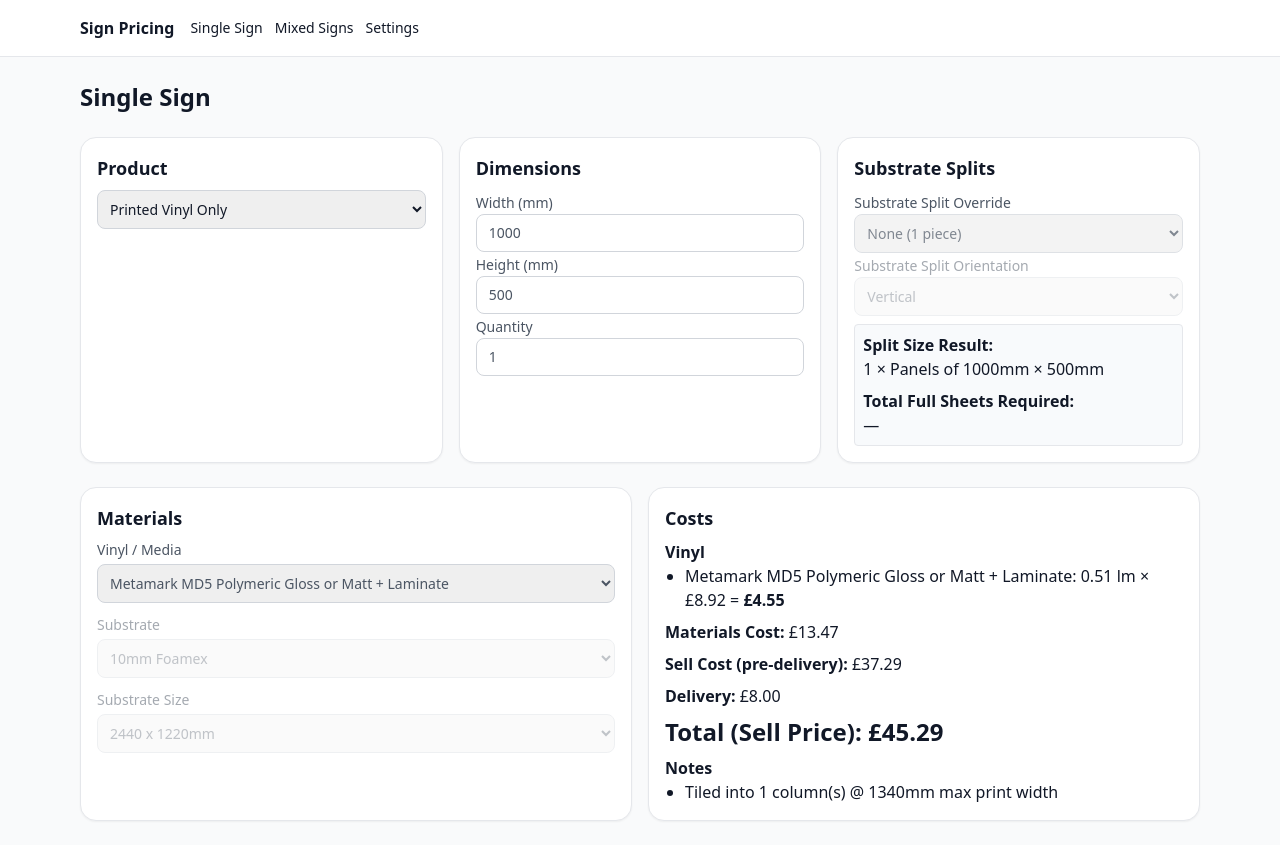
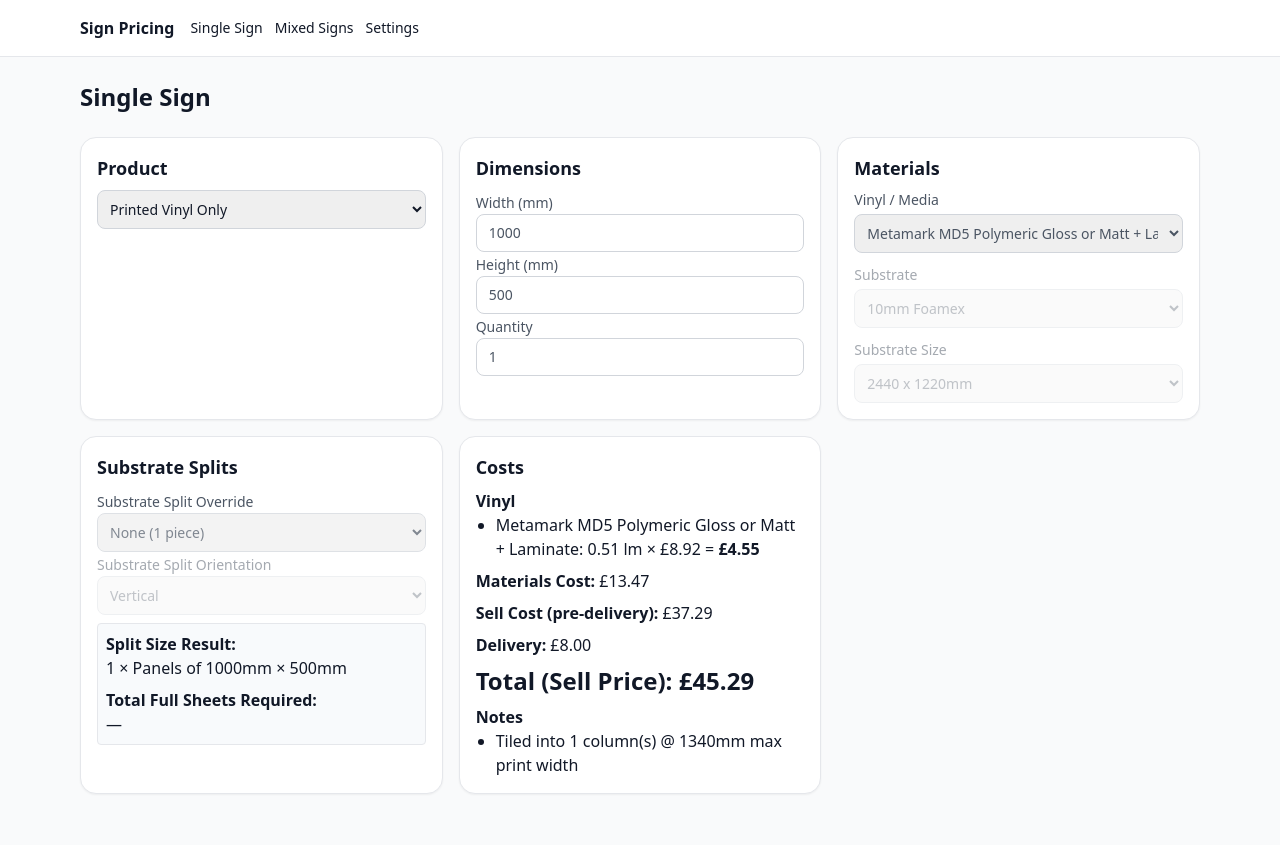
Before and after one commit to mrreiddavid74-bot/Final, a Next.js app: page /single in a window 1280 px wide. After the commit the page ends 818 px from the top, so only its background shows below. Built offline with nearby package versions, Linux system fonts and the light colour scheme.

Commit message:
Vinyl Split Options added and card reorder

```diff
--- a/app/single/page.tsx
+++ b/app/single/page.tsx
@@ -31,6 +31,14 @@ const fmtSize = (w?: number, h?: number) => `${w ?? 0} x ${h ?? 0}mm`
 const sizeKey = (w?: number, h?: number) => `${w ?? 0}x${h ?? 0}`
 const MAX_SPLITS = 6
 
+// numeric min but ignore 0/undefined/Infinity
+function minCap(...vals: Array<number | undefined>): number {
+  const nums = vals.filter(
+      (v): v is number => typeof v === 'number' && isFinite(v) && v > 0
+  )
+  return nums.length ? Math.min(...nums) : Infinity
+}
+
 export default function SinglePage() {
   /** Materials (loaded from API; API prefers lib/preloaded, then /public, then defaults) */
   const [media, setMedia] = useState<VinylMedia[]>([])
@@ -55,6 +63,11 @@ export default function SinglePage() {
 
   /** Which substrate **name group** is selected (unique names) */
   const [subGroupKey, setSubGroupKey] = useState<string | null>(null)
+
+  /** Vinyl Split UI state (only used in PrintedVinylOnSubstrate mode) */
+  const [vinylAuto, setVinylAuto] = useState<boolean>(true)
+  const [vinylSplits, setVinylSplits] = useState<number>(0) // 0 = None (1 piece)
+  const [vinylOrientation, setVinylOrientation] = useState<Orientation>('Vertical')
 
   /** Fetch materials */
   useEffect(() => {
@@ -158,11 +171,38 @@ export default function SinglePage() {
   const isSubstrateProduct =
       input.mode === 'PrintedVinylOnSubstrate' || input.mode === 'SubstrateOnly'
 
+  /** Show Vinyl Split card only for Printed Vinyl on Substrate */
+  const showVinylSplitCard = input.mode === 'PrintedVinylOnSubstrate'
+
+  /** Reset vinyl UI when leaving the mode */
+  useEffect(() => {
+    if (!showVinylSplitCard) {
+      setVinylAuto(true)
+      setVinylSplits(0)
+      setVinylOrientation('Vertical')
+    }
+  }, [showVinylSplitCard])
+
   /** Current substrate variant */
   const currentSubVariant = useMemo(
       () => (input.substrateId ? substrates.find(s => s.id === input.substrateId) : undefined),
       [substrates, input.substrateId]
   )
+
+  /** Current media and effective print width */
+  const currentMedia = useMemo(
+      () => (input.vinylId ? media.find(m => m.id === input.vinylId) : undefined),
+      [media, input.vinylId]
+  )
+
+  const effectivePrintWidthMm = useMemo(() => {
+    const m = currentMedia
+    return minCap(
+        DEFAULT_SETTINGS.masterMaxPrintWidthMm,
+        typeof m?.rollPrintableWidthMm === 'number' ? m?.rollPrintableWidthMm : m?.rollWidthMm,
+        m?.maxPrintWidthMm
+    )
+  }, [currentMedia])
 
   /** Usable sheet dims (margin aware) */
   const usableSheet = useMemo(() => {
@@ -211,7 +251,7 @@ export default function SinglePage() {
     const cur = input.panelSplits ?? 0
 
     // If current choice is still valid for the current orientation, keep it
-    if (allowedCur.includes(cur as number)) return
+    if (allowedCur.includes(cur)) return
 
     // Prefer None when possible
     if (allowedCur.includes(0)) {
@@ -258,8 +298,7 @@ export default function SinglePage() {
     }
   }, [ready, input, media, substrates])
 
-  /** Split size result text */
-// Split size result text (now multiplied by Quantity)
+  /** Split size result text (substrate) — multiply by quantity */
   const splitPreview = useMemo(() => {
     const n = input.panelSplits ?? 0
     const N = n === 0 ? 1 : n
@@ -276,6 +315,63 @@ export default function SinglePage() {
 
     return { panelsText, panelW, panelH }
   }, [input.panelSplits, input.panelOrientation, input.widthMm, input.heightMm, input.qty])
+
+  /** --- Vinyl Split Options calculation (preview only, not pricing) --- */
+  function lmForPiece(pieceW: number, pieceH: number, effW: number, qty: number) {
+    // same spirit as tileVinylByWidth: columns by width, then stack down the roll
+    const overlap = DEFAULT_SETTINGS.tileOverlapMm || 0
+    const gutter = DEFAULT_SETTINGS.vinylMarginMm || 0
+    const denom = Math.max(1, effW - overlap)
+    const columns = Math.ceil((pieceW + overlap) / denom)
+    const lm = (columns * (pieceH + gutter) * qty) / 1000 // metres
+    return { columns, lm }
+  }
+
+  const vinylCalc = useMemo(() => {
+    if (!showVinylSplitCard || !currentMedia || !isFinite(effectivePrintWidthMm)) {
+      return { text: '—', totalLm: 0, usedN: 1, usedOri: 'Vertical' as Orientation }
+    }
+
+    const W = input.widthMm || 0
+    const H = input.heightMm || 0
+    const qty = input.qty || 1
+
+    const decide = (N: number, ori: Orientation) => {
+      const n = N === 0 ? 1 : N
+      const pieceW = ori === 'Vertical' ? W / n : W
+      const pieceH = ori === 'Vertical' ? H : H / n
+      return { n, pieceW, pieceH }
+    }
+
+    if (vinylAuto) {
+      // Try both orientations; pick the one with smaller total lm
+      const v = decide(0, 'Vertical')
+      const h = decide(0, 'Horizontal')
+      const lv = lmForPiece(v.pieceW, v.pieceH, effectivePrintWidthMm, qty)
+      const lh = lmForPiece(h.pieceW, h.pieceH, effectivePrintWidthMm, qty)
+      const pick = lv.lm <= lh.lm ? { ori: 'Vertical' as Orientation, ...v, lm: lv.lm } : { ori: 'Horizontal' as Orientation, ...h, lm: lh.lm }
+      const text = `1 × ${Math.round(pick.pieceW)} × ${Math.round(pick.pieceH)}mm`
+      return { text, totalLm: pick.lm, usedN: 1, usedOri: pick.ori }
+    } else {
+      const N = Math.max(0, Math.min(MAX_SPLITS, vinylSplits | 0))
+      const ori: Orientation = vinylOrientation
+      const d = decide(N, ori)
+      const { lm } = lmForPiece(d.pieceW, d.pieceH, effectivePrintWidthMm, qty)
+      const text = `${N === 0 ? 1 : N} × ${Math.round(d.pieceW)} × ${Math.round(d.pieceH)}mm`
+      return { text, totalLm: lm, usedN: N === 0 ? 1 : N, usedOri: ori }
+    }
+  }, [
+    showVinylSplitCard,
+    currentMedia,
+    effectivePrintWidthMm,
+    vinylAuto,
+    vinylSplits,
+    vinylOrientation,
+    input.widthMm,
+    input.heightMm,
+    input.qty,
+    isSubstrateProduct,
+  ])
 
   return (
       <div className="space-y-6">
@@ -331,64 +427,6 @@ export default function SinglePage() {
             </label>
           </Card>
 
-          {/* NEW: Substrate Splits */}
-          <Card>
-            <h2 className="h2 mb-2">Substrate Splits</h2>
-
-            <label className="label">
-              Substrate Split Override
-              <select
-                  className="select"
-                  value={input.panelSplits ?? 0}
-                  onChange={e => setInput({ ...input, panelSplits: +e.target.value })}
-                  disabled={!isSubstrateProduct || !currentSubVariant}
-              >
-                {/* Build options with disabled when not allowed for current orientation */}
-                {(() => {
-                  const oriKey: Orientation = input.panelOrientation ?? 'Vertical'
-                  const allowed = new Set(allowedSplitsForOrientation[oriKey])
-                  const opts: { val: number; label: string; disabled?: boolean }[] = [
-                    { val: 0, label: 'None (1 piece)', disabled: !allowed.has(0) },
-                  ]
-                  for (let n = 2; n <= MAX_SPLITS; n++) {
-                    opts.push({ val: n, label: String(n), disabled: !allowed.has(n) })
-                  }
-                  return opts.map(o => (
-                      <option key={o.val} value={o.val} disabled={!!o.disabled}>
-                        {o.label}
-                      </option>
-                  ))
-                })()}
-              </select>
-            </label>
-
-            <label className={`label ${input.panelSplits === 0 ? 'opacity-50' : ''}`}>
-              Substrate Split Orientation
-              <select
-                  className="select"
-                  value={input.panelOrientation ?? 'Vertical'}
-                  onChange={e => setInput({ ...input, panelOrientation: e.target.value as Orientation })}
-                  disabled={!isSubstrateProduct || !currentSubVariant || input.panelSplits === 0}
-              >
-                <option>Vertical</option>
-                <option>Horizontal</option>
-              </select>
-            </label>
-
-            <div className="mt-2 p-2 rounded bg-slate-50 border">
-              <div className="font-semibold">Split Size Result:</div>
-              <div>{splitPreview.panelsText}</div>
-              <div className="mt-2 font-semibold">Total Full Sheets Required:</div>
-              <div>
-                {typeof (result as PriceBreakdown | null)?.sheetsUsed === 'number' && currentSubVariant
-                    ? `${(result as PriceBreakdown).sheetsUsed} × Sheets of ${currentSubVariant.sizeW} x ${currentSubVariant.sizeH}mm`
-                    : '—'}
-              </div>
-            </div>
-          </Card>
-        </div>
-
-        <div className="grid grid-cols-1 lg:grid-cols-2 gap-4">
           <Card>
             <h2 className="h2 mb-2">Materials</h2>
             <div className="flex flex-col gap-3">
@@ -465,6 +503,117 @@ export default function SinglePage() {
             </div>
           </Card>
 
+          {/* Substrate Splits */}
+          <Card>
+            <h2 className="h2 mb-2">Substrate Splits</h2>
+
+            <label className="label">
+              Substrate Split Override
+              <select
+                  className="select"
+                  value={input.panelSplits ?? 0}
+                  onChange={e => setInput({ ...input, panelSplits: +e.target.value })}
+                  disabled={!isSubstrateProduct || !currentSubVariant}
+              >
+                {/* Build options with disabled when not allowed for current orientation */}
+                {(() => {
+                  const oriKey: Orientation = input.panelOrientation ?? 'Vertical'
+                  const allowed = new Set(allowedSplitsForOrientation[oriKey])
+                  const opts: { val: number; label: string; disabled?: boolean }[] = [
+                    { val: 0, label: 'None (1 piece)', disabled: !allowed.has(0) },
+                  ]
+                  for (let n = 2; n <= MAX_SPLITS; n++) {
+                    opts.push({ val: n, label: String(n), disabled: !allowed.has(n) })
+                  }
+                  return opts.map(o => (
+                      <option key={o.val} value={o.val} disabled={!!o.disabled}>
+                        {o.label}
+                      </option>
+                  ))
+                })()}
+              </select>
+            </label>
+
+            <label className={`label ${input.panelSplits === 0 ? 'opacity-50' : ''}`}>
+              Substrate Split Orientation
+              <select
+                  className="select"
+                  value={input.panelOrientation ?? 'Vertical'}
+                  onChange={e => setInput({ ...input, panelOrientation: e.target.value as Orientation })}
+                  disabled={!isSubstrateProduct || !currentSubVariant || input.panelSplits === 0}
+              >
+                <option>Vertical</option>
+                <option>Horizontal</option>
+              </select>
+            </label>
+
+            <div className="mt-2 p-2 rounded bg-slate-50 border">
+              <div className="font-semibold">Split Size Result:</div>
+              <div>{splitPreview.panelsText}</div>
+              <div className="mt-2 font-semibold">Total Full Sheets Required:</div>
+              <div>
+                {typeof (result as PriceBreakdown | null)?.sheetsUsed === 'number' && currentSubVariant
+                    ? `${(result as PriceBreakdown).sheetsUsed} × Sheets of ${currentSubVariant.sizeW} x ${currentSubVariant.sizeH}mm`
+                    : '—'}
+              </div>
+            </div>
+          </Card>
+
+          {/* Vinyl Split Options — only for Printed Vinyl on Substrate */}
+          {showVinylSplitCard && (
+              <Card>
+                <h2 className="h2 mb-2">Vinyl Split Options</h2>
+
+                <label className="label">
+                  Auto rotate to avoid tiling
+                  <select
+                      className="select"
+                      value={vinylAuto ? 'yes' : 'no'}
+                      onChange={e => setVinylAuto(e.target.value === 'yes')}
+                  >
+                    <option value="yes">Yes (Auto Tile)</option>
+                    <option value="no">No (Custom Tile)</option>
+                  </select>
+                </label>
+
+                <label className={`label ${vinylAuto ? 'opacity-50' : ''}`}>
+                  Vinyl Split Override
+                  <select
+                      className="select"
+                      value={vinylSplits}
+                      onChange={e => setVinylSplits(+e.target.value)}
+                      disabled={vinylAuto}
+                  >
+                    <option value={0}>None</option>
+                    {[2, 3, 4, 5, 6].map(n => (
+                        <option key={n} value={n}>{n}</option>
+                    ))}
+                  </select>
+                </label>
+
+                <label className={`label ${vinylAuto ? 'opacity-50' : ''}`}>
+                  Vinyl Split Orientation
+                  <select
+                      className="select"
+                      value={vinylOrientation}
+                      onChange={e => setVinylOrientation(e.target.value as Orientation)}
+                      disabled={vinylAuto}
+                  >
+                    <option>Vertical</option>
+                    <option>Horizontal</option>
+                  </select>
+                </label>
+
+                <div className="mt-2 p-2 rounded bg-slate-50 border">
+                  <div className="font-semibold">Split size result:</div>
+                  <div>{vinylCalc.text}</div>
+                  <div className="mt-2 font-semibold">Total Vinyl Length:</div>
+                  <div>{vinylCalc.totalLm.toFixed(2)}m (lm)</div>
+                </div>
+              </Card>
+          )}
+
+          {/* Costs */}
           <Card>
             <h2 className="h2 mb-2">Costs</h2>
 
```
